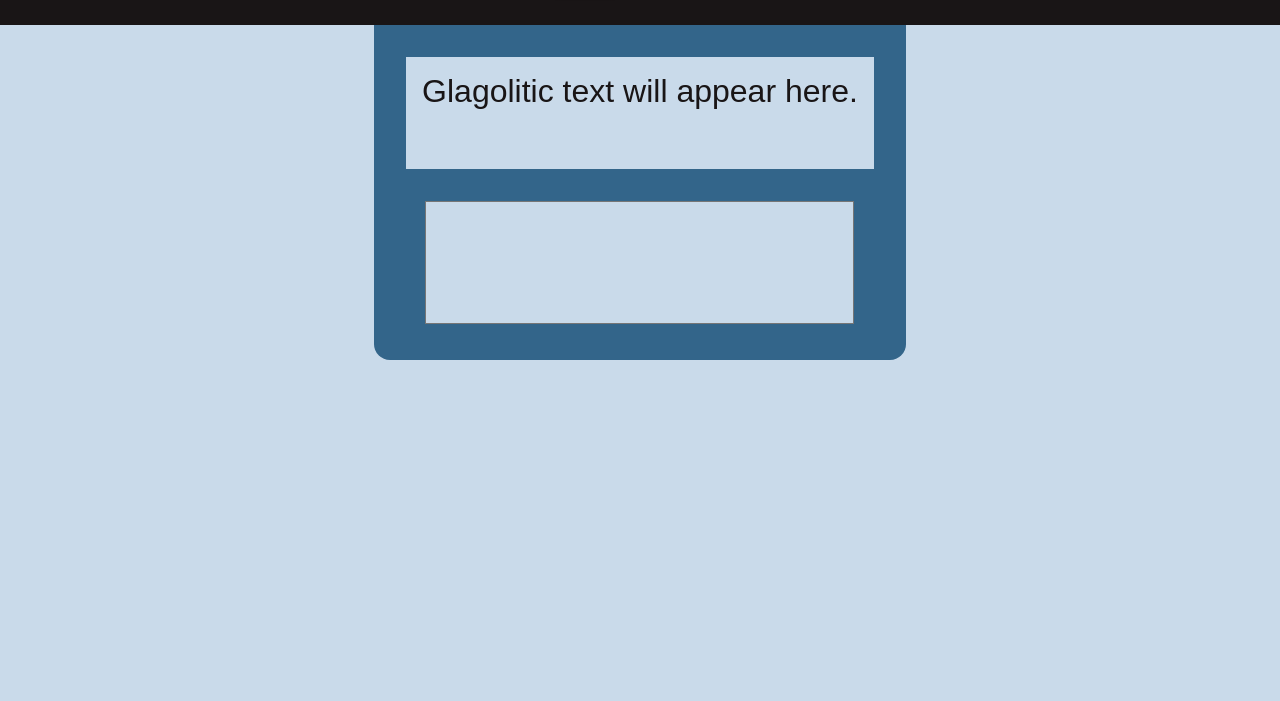
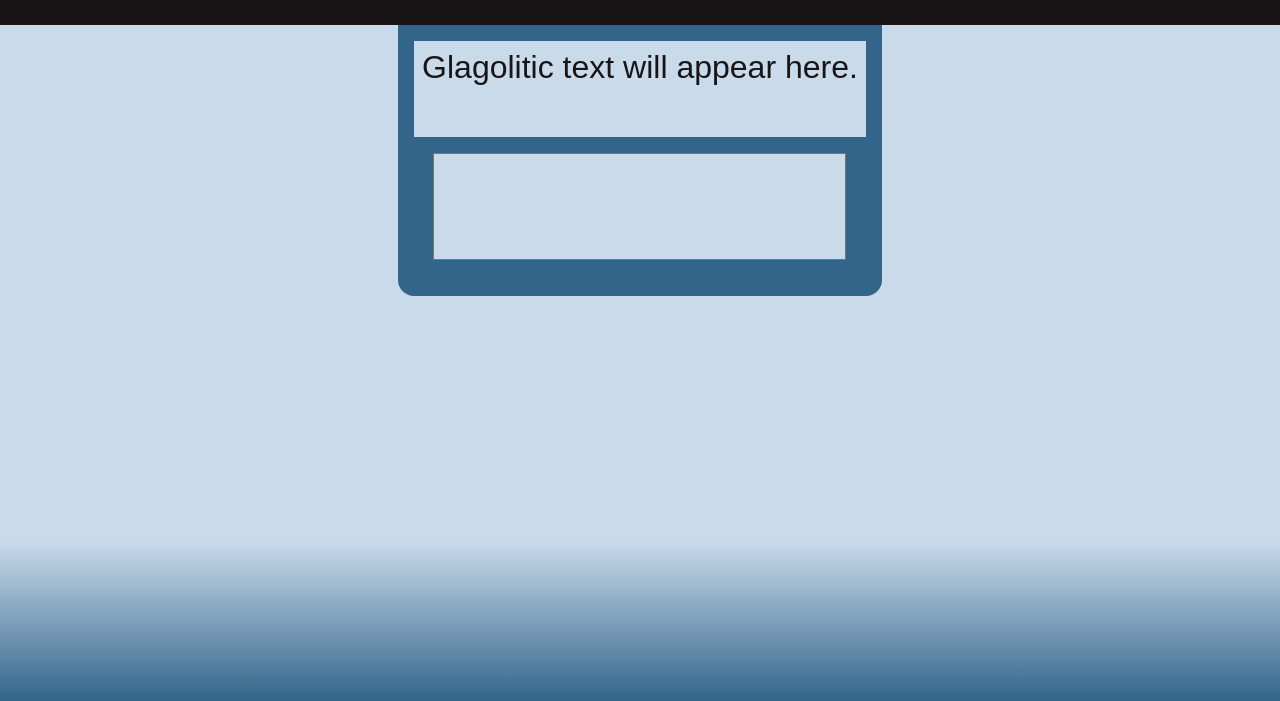
Before and after one commit to delsehi/glagowl, a website: page index.html in a window 1280 px wide. Shown: the part 99-800 px from the top of the page. Drawn offline with Linux system fonts and the light colour scheme.

Commit message:
Add gradient background

```diff
--- a/css/master.css
+++ b/css/master.css
@@ -5,7 +5,9 @@
   --second: #00B295; /* Jungle Green */
   --dark: #191516; /* Smoky Black */
 }
-
+html {
+  height: 100%;
+}
 
 .wrapper {
   display: flex;
@@ -17,9 +19,11 @@
   color: var(--dark)
 }
 body {
-  background-color: var(--primary);
+/*  background-color: var(--primary);*/
+  background-image: linear-gradient(var(--primary) 80%, var(--third));
   padding: 0;
   margin: 0;
+
 }
 
 .logo {
@@ -46,21 +50,20 @@ main {
   background-color: var(--third);
   height: 100%;
   padding: 1rem;
-  min-height: 15rem;
   border-radius: 0 0 1rem 1rem;
 }
 
 .box {
   background-color: var(--primary);
   resize: none;
-  min-width: 20rem;
+  min-width: 1rem;
   min-height: 5rem;
   max-width: 50rem;
   max-height: 20rem;
   font-family: sans-serif;
   font-size: 2rem;
   text-align: center;
-  padding: 1rem;
-  margin: 1rem;
+  padding: 0.5rem;
+  margin-bottom: 1rem;
   overflow: scroll;
 }
```
